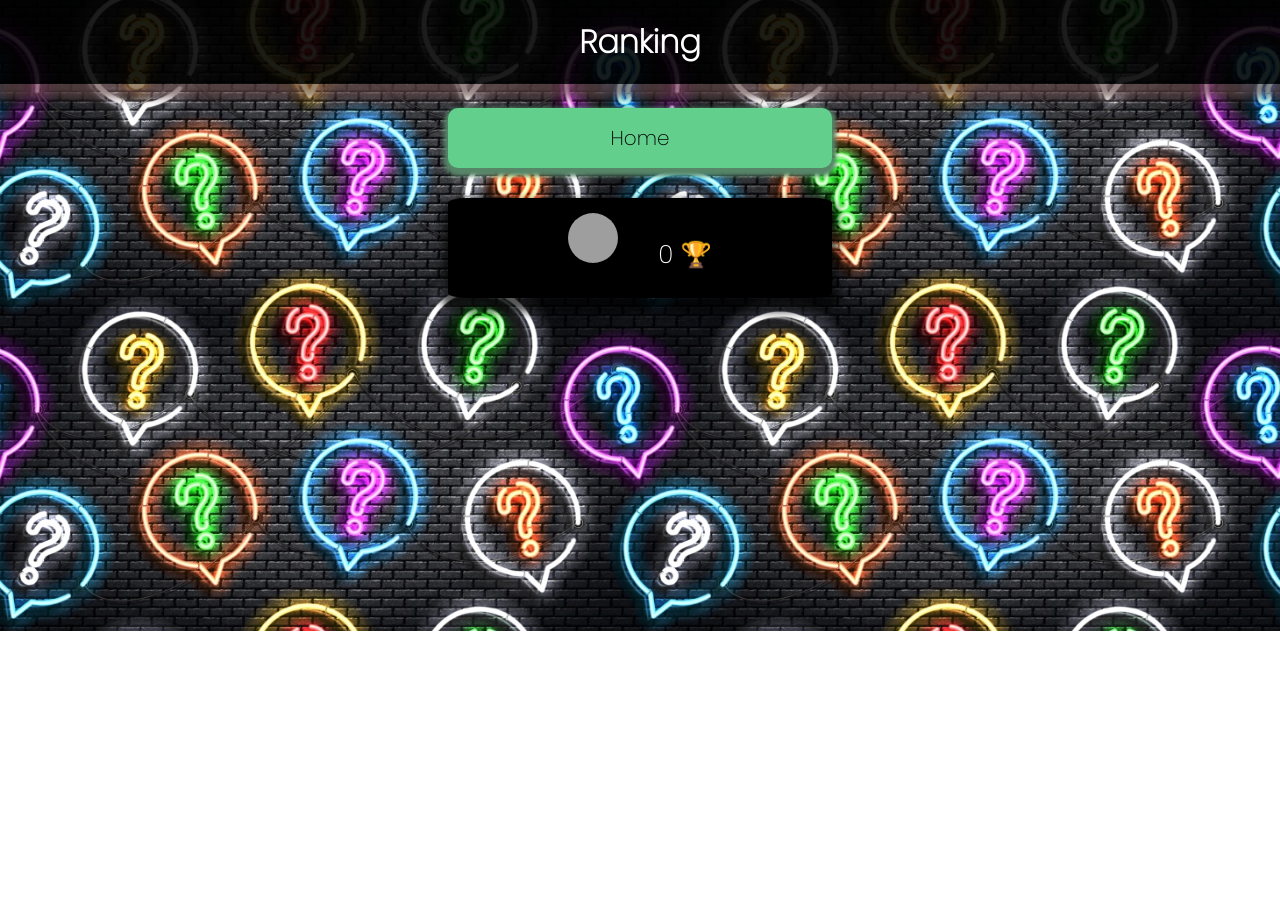
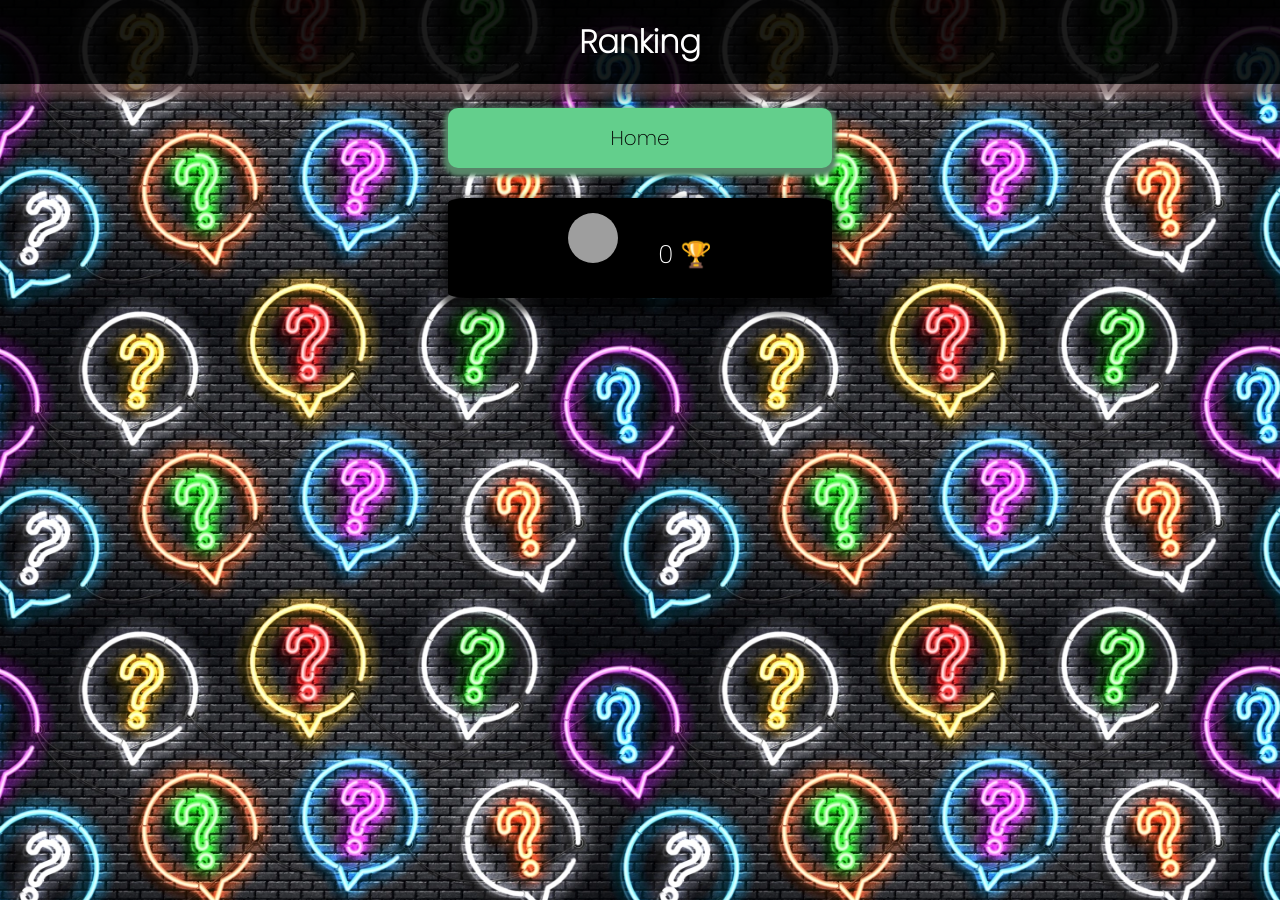
Before and after one commit to matheusmilanez96/project-trivia-react-redux, a React (Create React App) app: page /ranking in a window 1280 px wide. Before the commit the page ends 800 px from the top, so only its background shows below. Built offline with nearby package versions, Linux system fonts and the light colour scheme; grey boxes are pictures that could not be loaded.

Commit message:
Estilizando projeto trivia

```diff
--- a/src/styles/Ranking.css
+++ b/src/styles/Ranking.css
@@ -3,7 +3,8 @@
   background-repeat: repeat;
   background-size: 50%;
   margin-top: -21px;
-  height: 631px;
+  height: 900px;
+  /* height: 631px; */
 }
 
 .h1-ranking {
```
